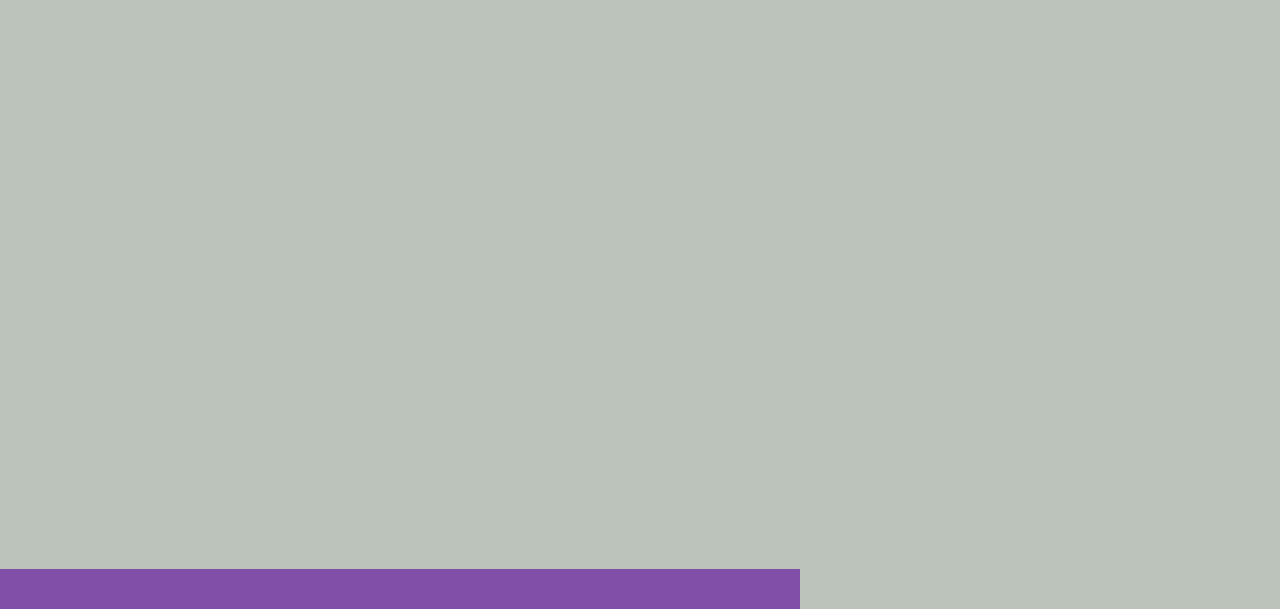
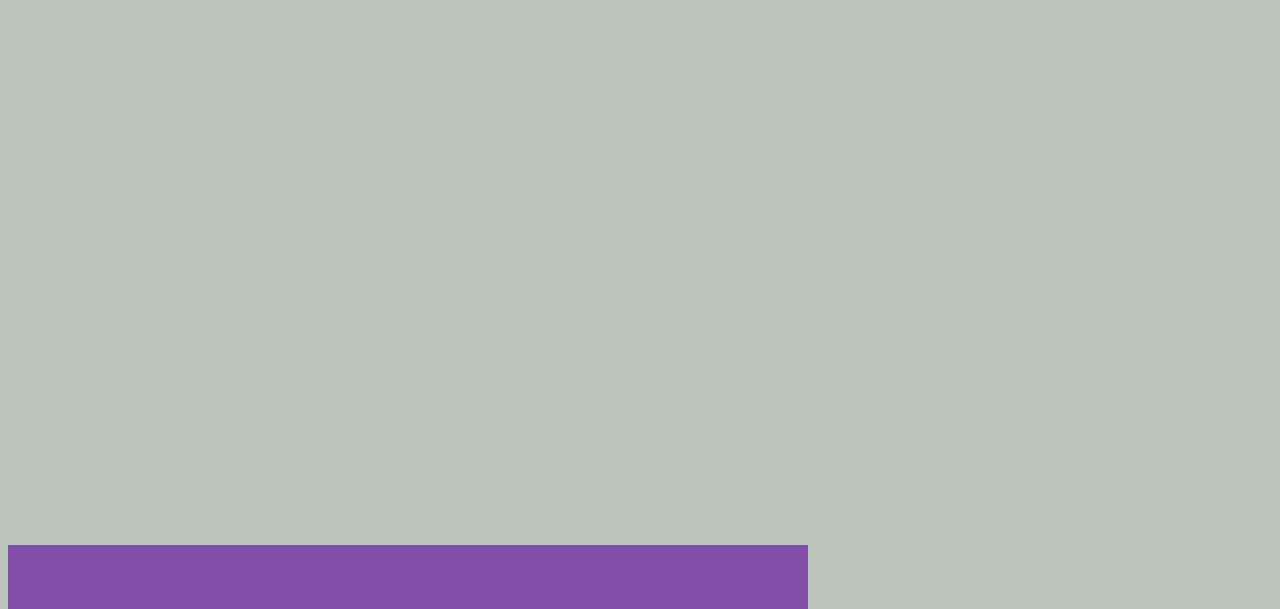
Before and after one commit to dhmatthews/dhmatthews.github.io, a plain HTML site: page index.html in a window 1280 px wide. Shown: the part 191-800 px from the top of the page. Drawn offline with Linux system fonts and the light colour scheme.

Commit message:
Update index.html
footer certer trial

```diff
--- a/index.html
+++ b/index.html
@@ -5,16 +5,15 @@
     <style>
       header{
         background-color:#814FA8;
-        height: 5vh;
+        height: 8vh;
         top: 0;
       }
       footer{
         background-color:#814FA8;
-        height: 5vh;
+        height: 8vh;
         width: 100vh;
         position: fixed;
         bottom: 0;
-        left: 0;
       }
       body{
         background-color:#BBC3BB;
```
